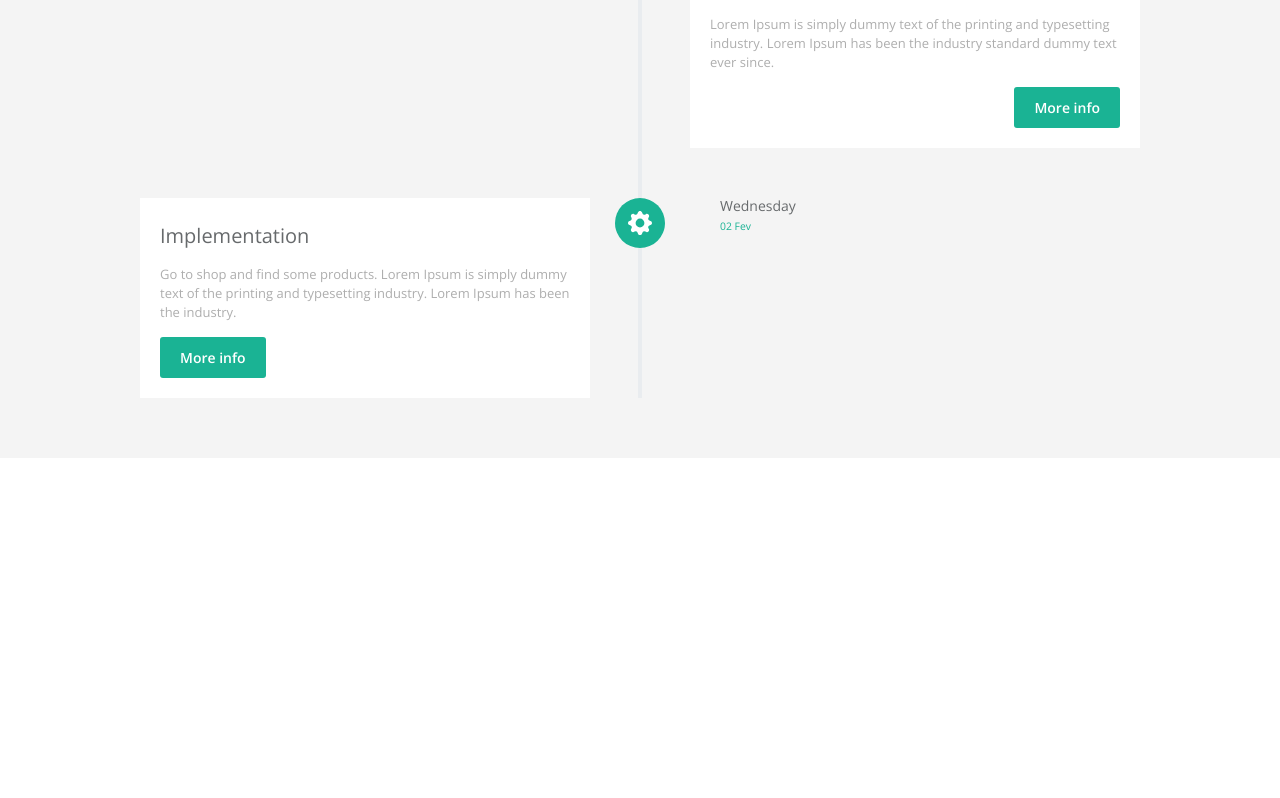
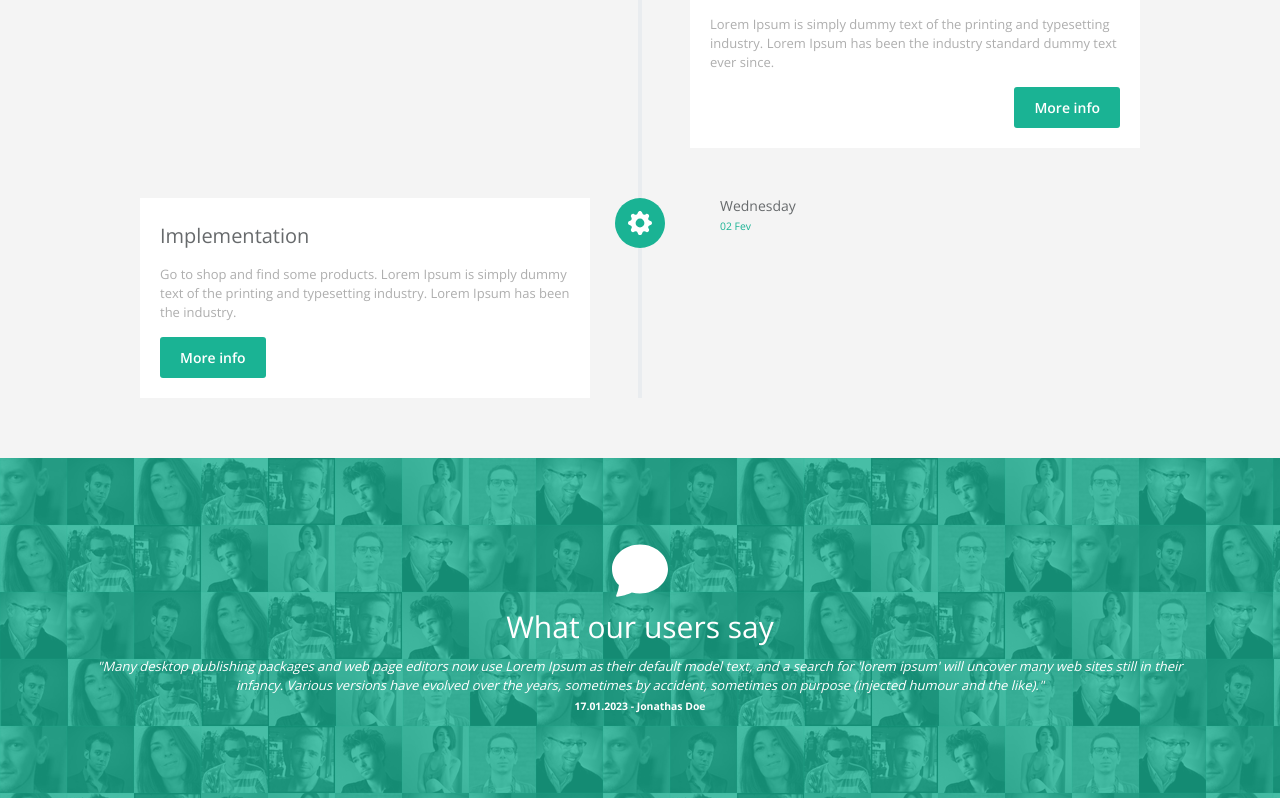
Before and after one commit to yagovelazquez/React-Landing-Page, a React (Create React App) app: page / in a window 1280 px wide. Shown: the part 3582-4380 px from the top of the page. Before the commit the page ends 4040 px from the top, so only its background shows below. Built offline with nearby package versions, Linux system fonts and the light colour scheme.

Commit message:
feat: add what our users say

```diff
--- a/src/assets/index.ts
+++ b/src/assets/index.ts
@@ -7,6 +7,7 @@ import andreaDoe from './andreaDoe.jpg'
 import jhenifferDoe from './jhenifferDoe.jpg'
 import johnDoe from './johnDoe.jpg'
 import iphone from './iphone.jpg'
+import allAvatar from './avatarAll.png'
 
 
-export { iphone, staringView, cellphone, notebook, dashboardAng40, dashboard, johnDoe, jhenifferDoe, andreaDoe };
+export { iphone, staringView, cellphone, notebook, dashboardAng40, dashboard, johnDoe, jhenifferDoe, andreaDoe, allAvatar };
--- a/src/shared/components/layout/SectionContainer.tsx
+++ b/src/shared/components/layout/SectionContainer.tsx
@@ -1,7 +1,7 @@
-import { FC, ReactNode, useMemo } from 'react';
+import { FC, HTMLProps, ReactNode, useMemo } from 'react';
 import { twMerge } from 'tailwind-merge';
 
-interface SectionContainerProps {
+interface SectionContainerProps extends HTMLProps<HTMLDivElement> {
   children: ReactNode;
   className?: string;
 }
@@ -9,6 +9,7 @@ interface SectionContainerProps {
 const SectionContainer: FC<SectionContainerProps> = ({
   children,
   className,
+  ...rest
 }) => {
   const containerClass = useMemo(
     () =>
@@ -16,7 +17,7 @@ const SectionContainer: FC<SectionContainerProps> = ({
     [className]
   );
 
-  return <div className={containerClass}>{children}</div>;
+  return <div className={containerClass} {...rest}>{children}</div>;
 };
 
 export default SectionContainer;
--- a/src/views/Home/Home.tsx
+++ b/src/views/Home/Home.tsx
@@ -6,6 +6,7 @@ import GreatFeaturesSection from './components/GreatFeaturesSection';
 import OurTeamSection from './components/OurTeamSection/OurTeamSection';
 import MoreFeaturesSection from './components/MoreFeaturesSection/MoreFeaturesSection';
 import OurWorkFlow from './components/OurWorkFlow/OurWorkFlow';
+import OurUsersSaySection from './components/OurUsersSaySection/OurUsersSaySection';
 
 
 function Home() {
@@ -28,6 +29,7 @@ function Home() {
       <OurTeamSection />
       <MoreFeaturesSection />
       <OurWorkFlow />
+      <OurUsersSaySection />
     </div>
   );
 }
--- /dev/null
+++ b/src/views/Home/components/OurUsersSaySection/OurUsersSaySection.tsx
@@ -0,0 +1,43 @@
+import { FC } from 'react';
+import { BsFillChatFill } from 'react-icons/bs';
+import { allAvatar } from '../../../../assets';
+import SectionContainer from '../../../../shared/components/layout/SectionContainer';
+import Headings from '../../../../shared/components/Texts/Heading';
+import Paragraph from '../../../../shared/components/Texts/Paragraph';
+import Small from '../../../../shared/components/Texts/Small';
+
+interface OurUsersSaySectionProps {
+  // TODO: Add prop types
+}
+
+const sectionContainerStyle = {
+  backgroundImage: `url(${allAvatar})`,
+};
+
+const OurUsersSaySection: FC<OurUsersSaySectionProps> = () => {
+  return (
+    <SectionContainer
+      className="h-[340px] gap-[12px] bg-primary flex justify-center flex-col items-center"
+      style={sectionContainerStyle}
+    >
+      <BsFillChatFill color="white" size={'56px'} />
+      <Headings className="font-[200] text-white" variant="h1">
+        What our users say
+      </Headings>
+      <div className="w-[1100px] flex flex-col items-center gap-[4px]">
+        <Paragraph className="w-[1100px] italic text-center text-white">
+          "Many desktop publishing packages and web page editors now use Lorem
+          Ipsum as their default model text, and a search for 'lorem ipsum' will
+          uncover many web sites still in their infancy. Various versions have
+          evolved over the years, sometimes by accident, sometimes on purpose
+          (injected humour and the like)."
+        </Paragraph>
+        <Small className="text-white font-bold">
+          17.01.2023 - Jonathas Doe
+        </Small>
+      </div>
+    </SectionContainer>
+  );
+};
+
+export default OurUsersSaySection;
```
Also changed, not shown: src/assets/avatarAll.png (added).
